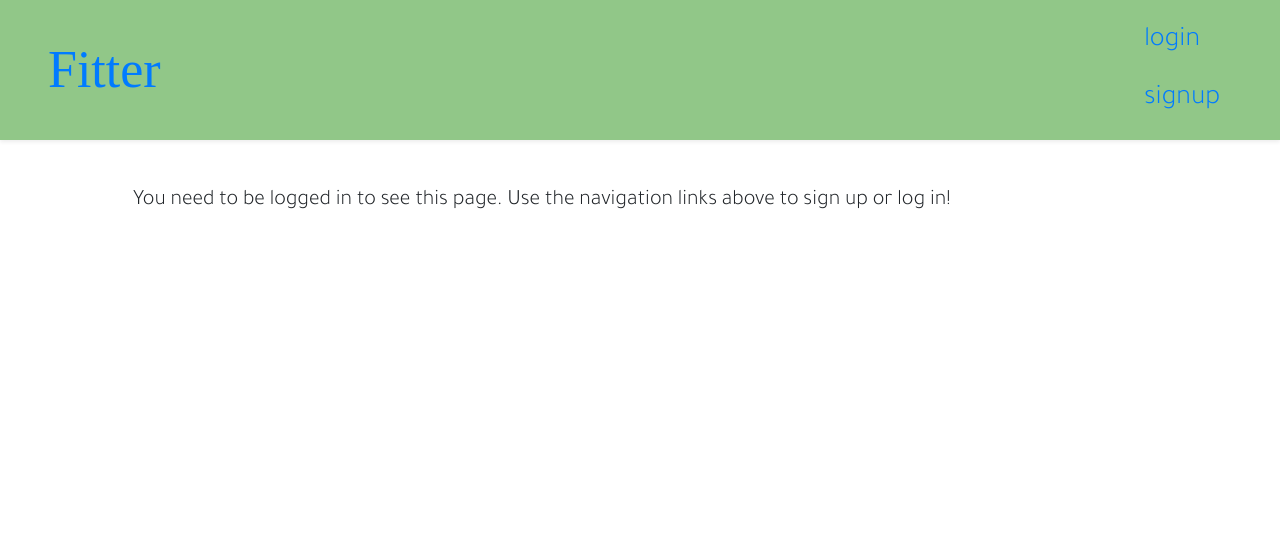
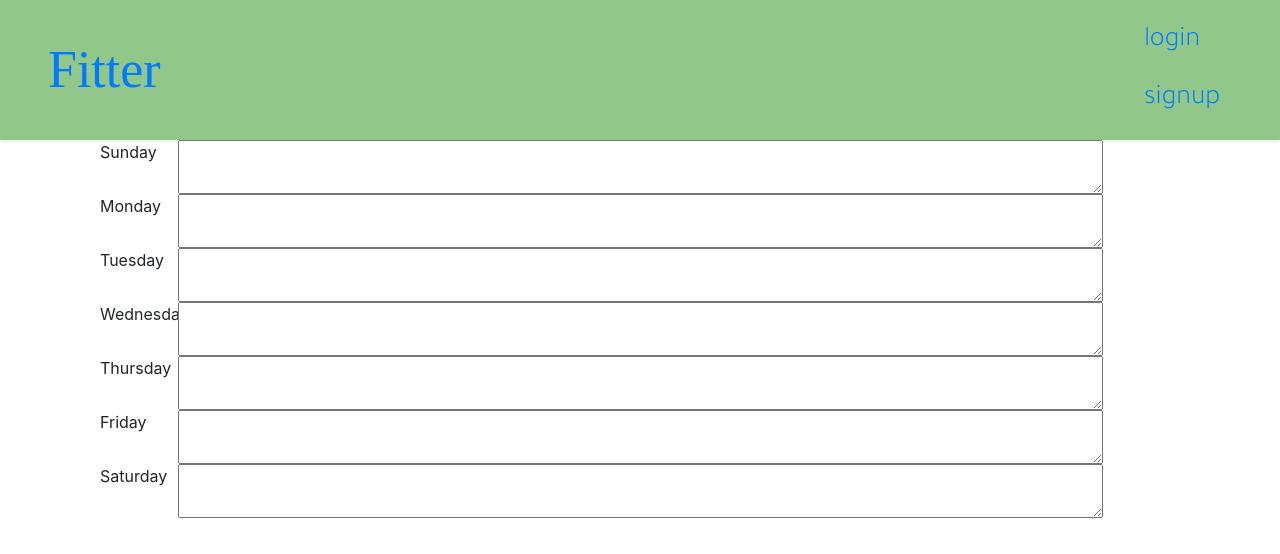
Before and after one commit to valiantcreative33/fitter, a React (Create React App) app in the folder client/: page /profile/1 in a window 1280 px wide. Shown: the top 554 px of the page. Built offline with nearby package versions, Linux system fonts and the light colour scheme; no server answers; a web font is replaced by a local one.

Commit message:
moved home to profile

```diff
--- a/client/src/pages/Home.js
+++ b/client/src/pages/Home.js
@@ -1,12 +1,10 @@
-import React, {useState} from 'react';
-import { useQuery, useMutation } from '@apollo/react-hooks';
+import React from 'react';
+import { useQuery } from '@apollo/react-hooks';
 import { QUERY_STORIES, QUERY_ME_BASIC } from '../utils/queries';
 import Auth from '../utils/auth';
 import FriendList from '../components/FriendList';
 import StoryForm from '../components/StoryForm';
 import StoryList from '../components/StoryList';
-import { ADD_ACTIVITY } from '../utils/mutations';
-
 
 
 
@@ -21,115 +19,10 @@ const Home = () => {
   const { data: userData } = useQuery(QUERY_ME_BASIC);
 
   const stories = data?.stories || [];
-
-
-
-  const [addActivity, { error }] = useMutation(ADD_ACTIVITY)
-
-    const [weekday, setWeekday] = useState('');
-    const [activityName, setActivityName] = useState('');
-
-    const handleChange = (event, dow) => {
-      console.log(event.target.value);
-      setWeekday(dow);
-      setActivityName(event.target.value)
-    };
-
-    const handleClick = async event => {
-        event.preventDefault();
-
-        try {
-            // add reaction to database
-            await addActivity({
-                variables: { weekday, activityName }
-            });
-
-            // clear form value
-            setWeekday('');
-            setActivityName('');
-        } catch (e) {
-                console.error(e);
-        }
-
-    };
+  console.log(stories)
 
   return (
     <main>
-       <div class="container">
-
-
-
-
-
-  <div id="hour-11" class="row time-block">
-    <div class="col-md-1 hour">
-      Sunday
-    </div>
-      <textarea  onChange={(event) => handleChange(event, "Sunday")} class="col-md-10 text11">
-      </textarea>
-        <button class="btn saveBtn col-md-1"><i class="fas fa-save"></i></button>
-  </div>
-
-
-  <div id="hour-12" class="row time-block">
-    <div class="col-md-1 hour">
-      Monday
-    </div>
-      <textarea class="col-md-10 text12">
-      </textarea>
-        <button class="btn saveBtn col-md-1"><i class="fas fa-save"></i></button>
-  </div>
-
-
-  <div id="hour-1" class="row time-block">
-    <div class="col-md-1 hour">
-      Tuesday
-    </div>
-      <textarea class="col-md-10 text1">
-      </textarea>
-        <button class="btn saveBtn col-md-1"><i class="fas fa-save"></i></button>
-  </div>
-
-
-  <div id="hour-2" class="row time-block">
-    <div class="col-md-1 hour">
-      Wednesday
-    </div>
-      <textarea class="col-md-10 text2">
-      </textarea>
-        <button class="btn saveBtn col-md-1"><i class="fas fa-save"></i></button>
-  </div>
-
-
-  <div id="hour-3" class="row time-block">
-    <div class="col-md-1 hour">
-      Thursday
-    </div>
-      <textarea class="col-md-10 text3">
-      </textarea>
-        <button class="btn saveBtn col-md-1"><i class="fas fa-save"></i></button>
-  </div>
-
-
-  <div id="hour-4" class="row time-block">
-    <div class="col-md-1 hour">
-      Friday
-    </div>
-      <textarea class="col-md-10 text4">
-      </textarea>
-        <button class="btn saveBtn col-md-1"><i class="fas fa-save"></i></button>
-  </div>
-
-
-  <div id="hour-5" class="row time-block">
-    <div class="col-md-1 hour">
-      Saturday
-    </div>
-      <textarea class="col-md-10 text5">
-      </textarea>
-        <button class="btn saveBtn col-md-1"><i class="fas fa-save"></i></button>
-  </div>
-</div>
       <div className="flex-row justify-space-between body-card m-3 p-4">
       {loggedIn && (
         <div className="col-12 mb-3">
--- a/client/src/pages/Profile.js
+++ b/client/src/pages/Profile.js
@@ -1,83 +1,116 @@
-import React from 'react';
-import { Redirect, useParams } from 'react-router-dom';
+import React, {useState} from 'react';
+import { useQuery, useMutation } from '@apollo/react-hooks';
+import { QUERY_STORIES, QUERY_ME_BASIC } from '../utils/queries';
+import Auth from '../utils/auth';
+import FriendList from '../components/FriendList';
+import StoryForm from '../components/StoryForm';
 import StoryList from '../components/StoryList';
-import { useQuery, useMutation } from '@apollo/react-hooks';
-import { QUERY_USER, QUERY_ME } from '../utils/queries';
-import FriendList from '../components/FriendList';
-import Auth from '../utils/auth';
-import { ADD_FRIEND } from '../utils/mutations';
-import StoryForm from '../components/StoryForm';
-import Calendar from '../pages/Calendar'
+import { ADD_ACTIVITY } from '../utils/mutations';
+
 
 const Profile = () => {
-  const [addFriend] = useMutation(ADD_FRIEND);
+  const loggedIn = Auth.loggedIn();
+  // use useQuery hook to make query request
+  const { loading, data } = useQuery(QUERY_STORIES);
+  //f data exists, store it in the stories constant we just created. If data is undefined, then save an empty array to the stories component.
+  // use object destructuring to extract `data` from the `useQuery` Hook's response and rename it `userData` to be more descriptive
+  const { data: userData } = useQuery(QUERY_ME_BASIC);
+  const stories = data?.stories || [];
 
-  const { username: userParam } = useParams();
+  const [addActivity, { error }] = useMutation(ADD_ACTIVITY)
+    const [weekday, setWeekday] = useState('');
+    const [activityName, setActivityName] = useState('');
+    const handleChange = (event, dow) => {
+      console.log(event.target.value);
+      setWeekday(dow);
+      setActivityName(event.target.value)
+    };
+    const handleClick = async event => {
+        event.preventDefault();
+        try {
+            // add reaction to database
+            await addActivity({
+                variables: { weekday, activityName }
+            });
 
-  const { loading, data } = useQuery(userParam ? QUERY_USER : QUERY_ME, {
-    variables: { username: userParam }
-  });
+            // clear form value
+            setWeekday('');
+            setActivityName('');
+        } catch (e) {
+                console.error(e);
+        }
 
-  const user = data?.me || data?.user || {};
+    };
+  return (
+    <main>
+       <div className="container">
 
-  // redirect to personal profile page if username is the logged-in user's
-  if (Auth.loggedIn() && Auth.getProfile().data.username === userParam) {
-    return <Redirect to="/profile" />;
-  }
 
-  if (loading) {
-    return <div>Loading...</div>;
-  }
 
-  if (!user?.username) {
-    return (
-      <h4 className="body-text m-4 p-4">
-        You need to be logged in to see this page. Use the navigation links above to sign up or log in!
-      </h4>
-    );
-  }
+  <div id="hour-11" className="row time-block">
+    <div class="col-md-1 hour">
+      Sunday
+    </div>
+      <textarea  onChange={(event) => handleChange(event, "Sunday")} className="col-md-10 text11">
+      </textarea>
+        <button className="btn saveBtn col-md-1"><i className="fas fa-save"></i></button>
+  </div>
 
-  const handleClick = async () => {
-    try {
-      await addFriend({
-        variables: { id: user._id }
-      });
-    } catch (e) {
-      console.error(e);
-    }
-  };
+  <div id="hour-12" className="row time-block">
+    <div className="col-md-1 hour">
+      Monday
+    </div>
+      <textarea className="col-md-10 text12">
+      </textarea>
+        <button className="btn saveBtn col-md-1"><i className="fas fa-save"></i></button>
+  </div>
 
-  return (
-    <div className="m-3 p-4 body-text body-card">
-      <div className="flex-row mb-4">
-        <h2 className="body-title p-3 mb-3 display-inline-block" style={{fontSize: '32px'}}>
-          Viewing {userParam ? `${user.username}'s` : 'your'} profile..
-        </h2>
-        <Calendar />
+  <div id="hour-1" className="row time-block">
+    <div className="col-md-1 hour">
+      Tuesday
+    </div>
+      <textarea className="col-md-10 text1">
+      </textarea>
+        <button className="btn saveBtn col-md-1"><i className="fas fa-save"></i></button>
+  </div>
+  <div id="hour-2" className="row time-block">
+    <div className="col-md-1 hour">
+      Wednesday
+    </div>
+      <textarea className="col-md-10 text2">
+      </textarea>
+        <button className="btn saveBtn col-md-1"><i className="fas fa-save"></i></button>
+  </div>
 
-        {userParam && (
-          <button className="btn ml-auto" onClick={handleClick}>
-            Add Friend
-          </button>
-        )}
-      </div>
-      <div className="flex-row justify-space-between mb-3 nav-link">
-        <div className="col-12 mb-3 col-lg-8">
-          <StoryList stories={user.stories} title={`${user.username}'s stories...`} />
-        </div>
+  <div id="hour-3" className="row time-block">
+    <div className="col-md-1 hour">
+      Thursday
+    </div>
+      <textarea className="col-md-10 text3">
+      </textarea>
+        <button className="btn saveBtn col-md-1"><i className="fas fa-save"></i></button>
+  </div>
 
-        <div className="col-12 col-lg-3 mb-3">
-          <FriendList
-            username={user.username}
-            friendCount={user.friendCount}
-            friends={user.friends}
-          />
-        </div>
-      </div>
-      <div className="mb-3">{!userParam && <StoryForm />}</div>
+  <div id="hour-4" className="row time-block">
+    <div className="col-md-1 hour">
+      Friday
+    </div>
+      <textarea className="col-md-10 text4">
+      </textarea>
+        <button className="btn saveBtn col-md-1"><i className="fas fa-save"></i></button>
+  </div>
 
+  <div id="hour-5" className="row time-block">
+    <div class="col-md-1 hour">
+      Saturday
     </div>
+      <textarea className="col-md-10 text5">
+      </textarea>
+        <button className="btn saveBtn col-md-1"><i className="fas fa-save"></i></button>
+  </div>
+</div>
+
+    </main>
   );
 };
-
 export default Profile;
```
